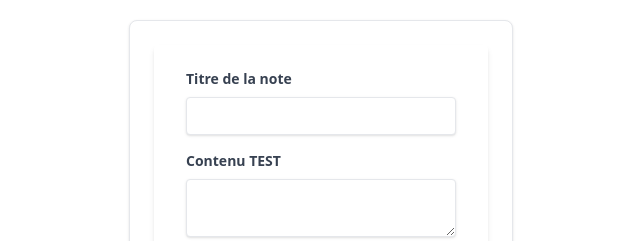
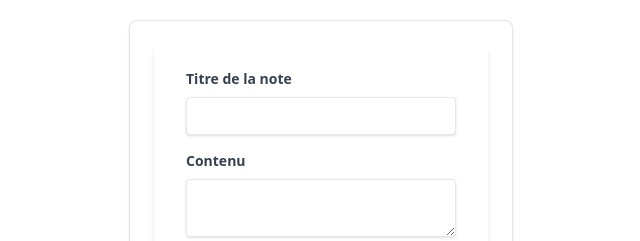
Before and after one commit to gregmaax/todolist-react-ts, a React (Vite) app: page / in a window 1280 px wide. Shown: the top 241 px of the page, without its empty margins (319-959 px from the left). Built offline with nearby package versions, Linux system fonts and the light colour scheme.

Commit message:
2nd test

```diff
--- a/src/components/Users/AddUser.tsx
+++ b/src/components/Users/AddUser.tsx
@@ -30,7 +30,7 @@ export function AddUser() {
 						htmlFor="note"
 						className="block text-gray-700 text-sm font-bold mb-2"
 					>
-						Contenu TEST
+						Contenu
 					</label>
 					<textarea
 						id="note"
```
